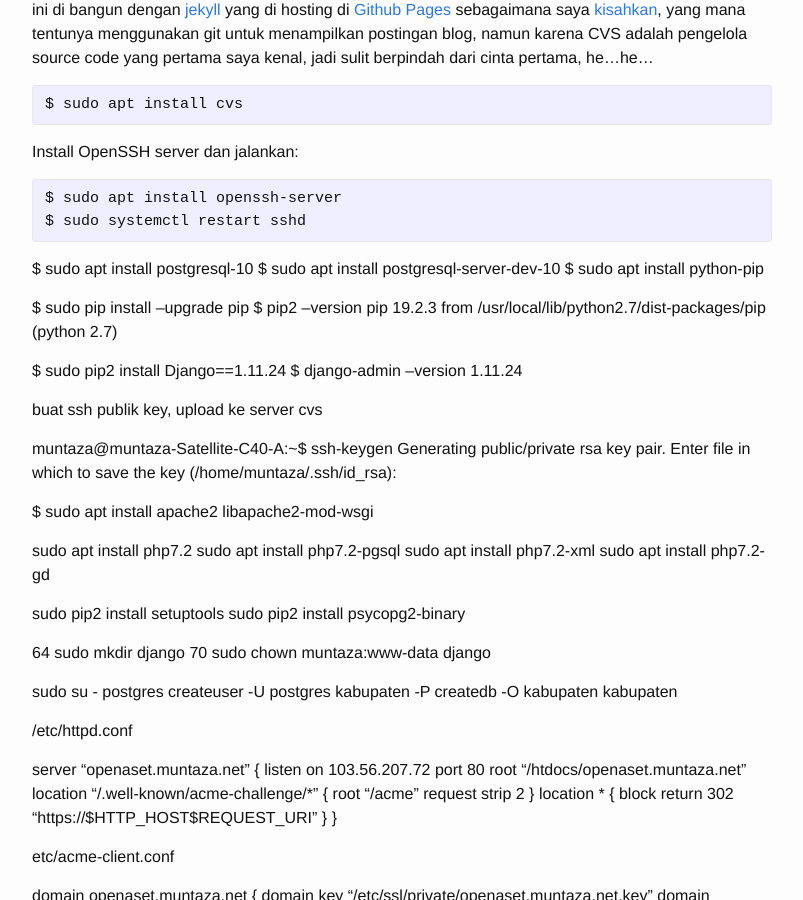
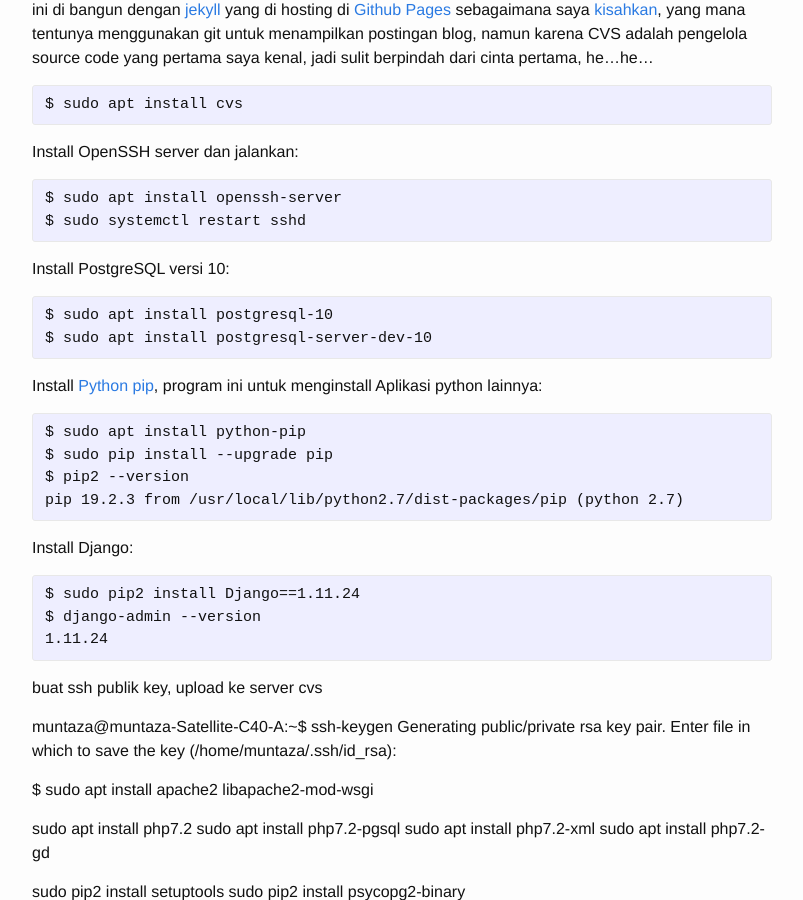
Before and after one commit to muntaza/muntaza.github.io, a Jekyll site: the page built from _posts/2019-09-21-openaset-linux-mint.markdown, in a window 1280 px wide and 900 px high, scrolled down 684 px. Shown: the whole window, without its empty margins (238-1041 px from the left). Built offline with Jekyll 4.4.1, drawn with Linux system fonts in a browser that asks for light colours.

Commit message:
linux dan openaset

```diff
--- a/_posts/2019-09-21-openaset-linux-mint.markdown
+++ b/_posts/2019-09-21-openaset-linux-mint.markdown
@@ -55,18 +55,30 @@ $ sudo apt install openssh-server
 $ sudo systemctl restart sshd
 {% endhighlight %}
 
+Install PostgreSQL versi 10:
 
+{% highlight text %}
 $ sudo apt install postgresql-10
 $ sudo apt install postgresql-server-dev-10
+{% endhighlight %}
+
+Install [Python pip](https://pypi.org/project/pip/), program ini untuk menginstall
+Aplikasi python lainnya:
+
+{% highlight text %}
 $ sudo apt install python-pip
-
 $ sudo pip install --upgrade pip
 $ pip2 --version
 pip 19.2.3 from /usr/local/lib/python2.7/dist-packages/pip (python 2.7)
+{% endhighlight %}
 
+Install Django:
+
+{% highlight text %}
 $ sudo pip2 install Django==1.11.24
 $ django-admin --version
 1.11.24
+{% endhighlight %}
 
 buat ssh publik key, upload ke server cvs
 
```
